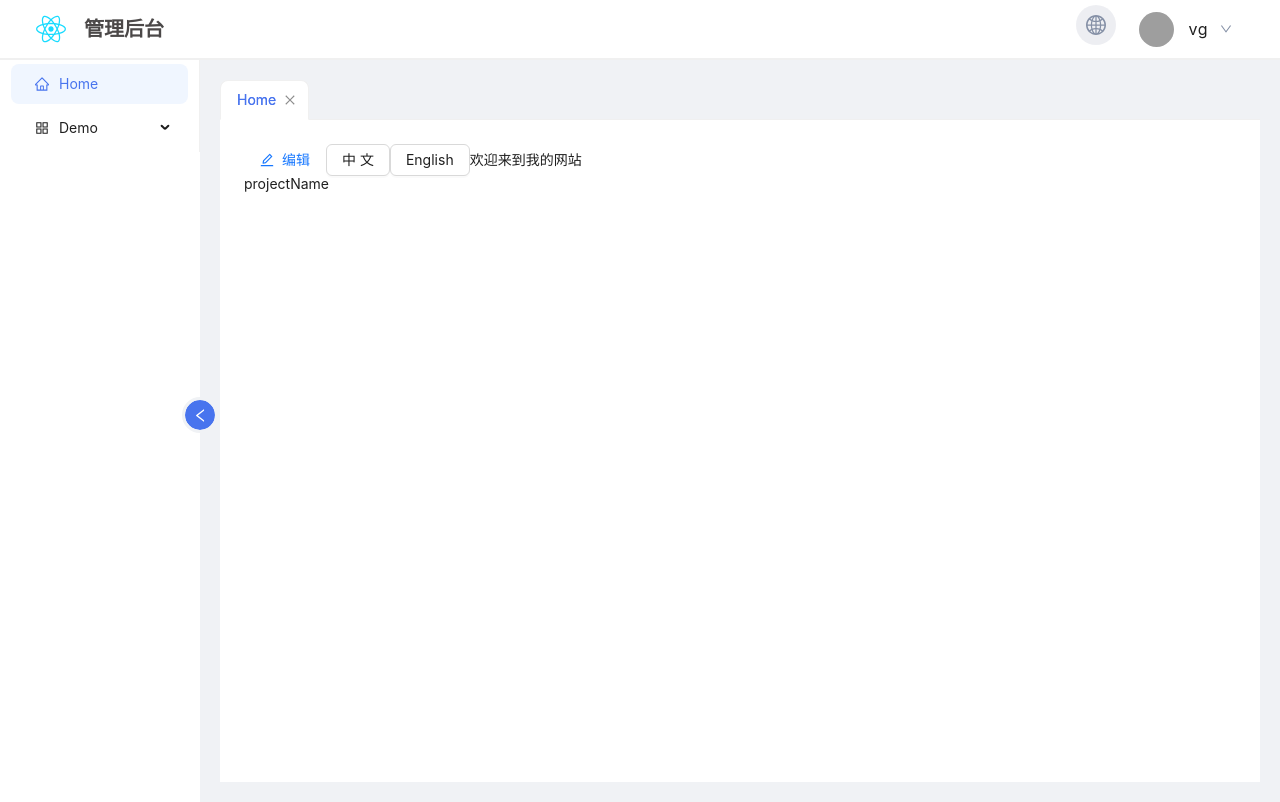
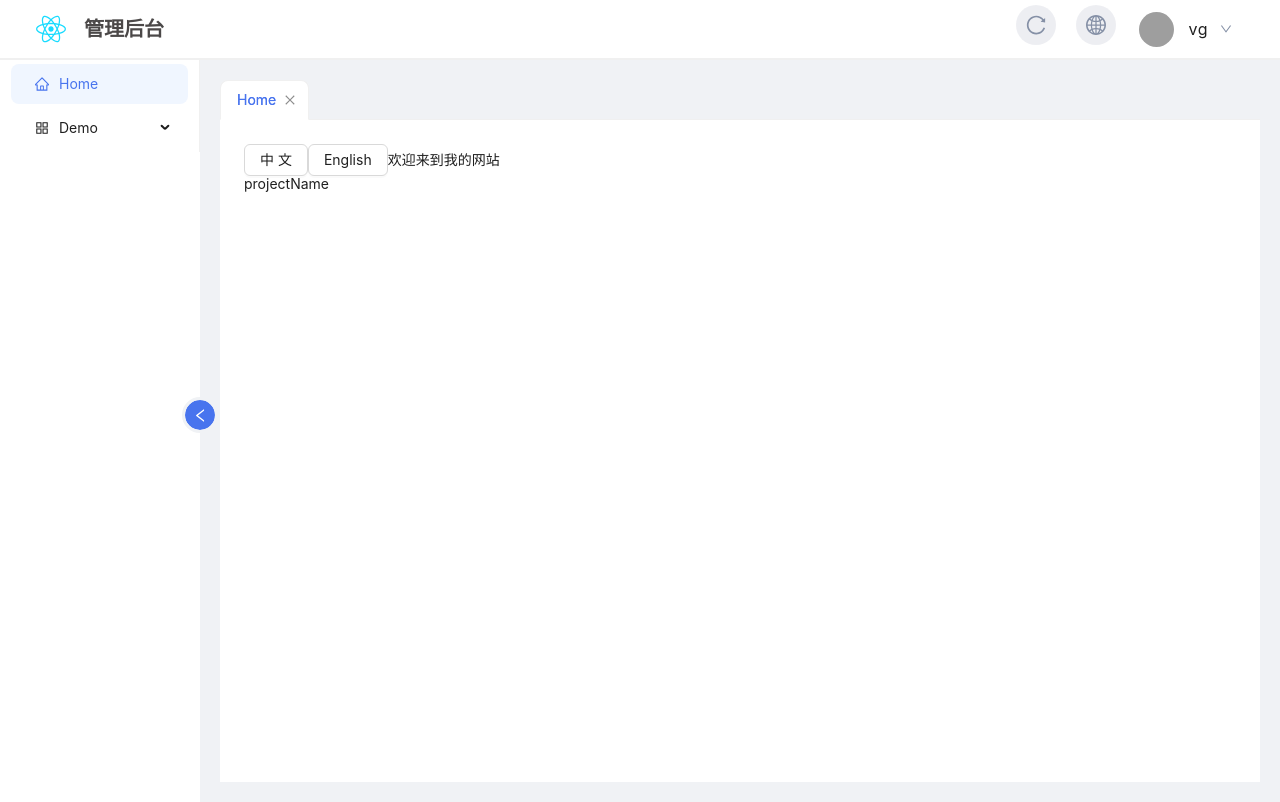
Before and after one commit to gi3636/react-vite-antd5-admin-template, a React (Vite) app: page /demo/pro-table in a window 1280 px wide. Built offline with nearby package versions, Linux system fonts and the light colour scheme; grey boxes are pictures that could not be loaded.

Commit message:
fix:添加刷新组件功能

```diff
--- a/src/components/ChangeLangBtn/ChangeLangBtn.tsx
+++ b/src/components/ChangeLangBtn/ChangeLangBtn.tsx
@@ -36,7 +36,7 @@ function ChangeLangBtn(props) {
     },
   ];
   return (
-    <div className={styles.langContainer}>
+    <div>
       <Dropdown menu={{ items }} placement='bottomRight' arrow>
         <GlobalOutlined className={styles.langBtn} style={{ fontSize: 20 }} />
       </Dropdown>
--- a/src/components/ChangeLangBtn/index.module.scss
+++ b/src/components/ChangeLangBtn/index.module.scss
@@ -3,7 +3,7 @@
   cursor: pointer;
   padding: 10px;
   border-radius: 50%;
-  color: #8590A6;
+  color: $icon-default-color;
   background: rgba($icon-default-color, 0.15);
 
   &:hover {
--- a/src/components/KeepAlive/KeepAlive.tsx
+++ b/src/components/KeepAlive/KeepAlive.tsx
@@ -1,20 +1,50 @@
 import { useRef, useEffect, useReducer, useMemo, memo, useState } from 'react';
 import { useLocation, useOutlet } from 'react-router-dom';
+import useForceUpdate from '@/hooks/useForceUpdate';
+import { emitter, EmitterType } from '@/utils/app-emitter';
+import { useNavigate } from 'react-router-dom';
 const KeepAlive = () => {
   const outlet = useOutlet();
   const { pathname } = useLocation();
   const componentList = useRef(new Map());
   const [activeKey, setActiveKey] = useState<string>('');
+  const contentRef = useRef(null);
+  const handleForceUpdate = useForceUpdate(); //强制刷新
+  const navigate = useNavigate();
 
   useEffect(() => {
     setActiveKey(pathname);
+  }, [pathname]);
+
+  /**
+   * 将当前路由的组件存储到componentList中,主要用在组件刷新
+   */
+  useEffect(() => {
     if (!componentList.current.has(pathname)) {
       componentList.current.set(pathname, outlet);
+      handleForceUpdate();
     }
+  });
+
+  /**
+   * 刷新当前路由的组件
+   */
+  const handleReload = () => {
+    componentList.current.delete(pathname);
+    navigate(pathname);
+  };
+
+  /**
+   * 监听全局刷新事件
+   */
+  useEffect(() => {
+    emitter.singleton(EmitterType.forceReload, () => {
+      handleReload();
+    });
   }, [pathname]);
 
   return (
-    <div>
+    <div ref={contentRef}>
       {Array.from(componentList.current).map(([key, component]) => (
         <div key={key}>
           <div style={{ display: key === activeKey ? 'block' : 'none', transition: 'all 0.3s ease' }}>{component}</div>
--- a/src/components/Layout/header/PageHeader.tsx
+++ b/src/components/Layout/header/PageHeader.tsx
@@ -5,6 +5,7 @@ import ChangeLangBtn from '@/components/ChangeLangBtn/ChangeLangBtn';
 import AvatarBtn from '@/components/Layout/header/component/avatar-btn/AvatarBtn';
 import { globalConfig } from '@/globalConfig';
 import logo from '@/assets/images/logo.svg';
+import ReloadBtn from '@/components/ReloadBtn/ReloadBtn';
 
 const { Header } = Layout;
 
@@ -27,6 +28,7 @@ function PageHeader() {
         <span style={{ marginLeft: 2 }}>{globalConfig.projectName}</span>
       </div>
       <div className={styles.rightContainer}>
+        <ReloadBtn />
         <ChangeLangBtn />
         <AvatarBtn />
       </div>
--- /dev/null
+++ b/src/components/ReloadBtn/ReloadBtn.tsx
@@ -0,0 +1,17 @@
+import React from 'react';
+import { ReloadOutlined } from '@ant-design/icons';
+import styles from './index.module.scss';
+import { emitter, EmitterType } from '@/utils/app-emitter';
+function ReloadBtn() {
+  const handleReload = () => {
+    console.log('刷新组件');
+    emitter.fire(EmitterType.forceReload);
+  };
+  return (
+    <div>
+      <ReloadOutlined className={styles.reloadBtn} onClick={handleReload} />
+    </div>
+  );
+}
+
+export default ReloadBtn;
--- /dev/null
+++ b/src/components/ReloadBtn/index.module.scss
@@ -0,0 +1,3 @@
+.reloadBtn{
+  @include btn();
+}
--- /dev/null
+++ b/src/hooks/useForceUpdate.tsx
@@ -0,0 +1,8 @@
+import { useState } from 'react';
+
+function useForceUpdate() {
+  let [value, setState] = useState(true);
+  return () => setState(!value);
+}
+
+export default useForceUpdate;
--- a/src/hooks/useWatchRef.tsx
+++ b/src/hooks/useWatchRef.tsx
@@ -1,8 +1,8 @@
-import React, { useEffect, useRef, useState } from 'react';
-import { set } from 'immutable';
+import React, { useEffect, useState } from 'react';
 
 export default function useWatchRef(ref) {
   const [refObj, setRefObj] = useState<any>(null);
+  let resize = null as any;
   const getWidthAndHeight = (e) => {
     const { width, height } = e.contentRect;
     if (width === refObj?.width && height === refObj?.height) return;
@@ -12,7 +12,7 @@ export default function useWatchRef(ref) {
 
   useEffect(() => {
     // 监听的函数
-    const resize = new ResizeObserver((e) => {
+    resize = new ResizeObserver((e) => {
       if (!Array.isArray(e) || !e.length) return;
       for (const ent of e) {
         getWidthAndHeight(ent);
@@ -22,7 +22,9 @@ export default function useWatchRef(ref) {
     resize.observe(ref?.current);
     // 及时销毁监听函数（重要!!!）
     return () => {
-      resize.unobserve(ref?.current);
+      if (ref.current) {
+        resize.unobserve(ref?.current);
+      }
     };
   });
 
--- a/src/pages/home/index.tsx
+++ b/src/pages/home/index.tsx
@@ -3,22 +3,12 @@ import { Button } from 'antd';
 import '../../components/Layout/index.less';
 import { useTranslation } from 'react-i18next';
 import { LanguageType } from '@/type';
-import { EditOutlined } from '@ant-design/icons';
-import { emitter, EmitterType } from '@/utils/app-emitter';
 
 const Home: React.FC = () => {
   const { t, i18n } = useTranslation();
 
   return (
     <div>
-      <Button
-        icon={<EditOutlined />}
-        type='link'
-        onClick={() => {
-          emitter.fire(EmitterType.showModal);
-        }}>
-        编辑
-      </Button>
       <Button
         onClick={() => {
           i18n.changeLanguage(LanguageType.Zh);
--- a/src/styles/global.scss
+++ b/src/styles/global.scss
@@ -1,2 +1,20 @@
 $primary-color: #4874ee;
 $icon-default-color: #8590A6;
+
+
+
+@mixin btn($color:$icon-default-color, $font-size: 20px, $hover: lighten($primary-color, 10%), $active: rgba($icon-default-color, 0.30)) {
+  cursor: pointer;
+  padding: 10px;
+  border-radius: 50%;
+  font-size: $font-size;
+  color: $color;
+  background: rgba($color, 0.15);
+  &:hover {
+    color: $hover;
+    background: rgba($hover, 0.1);
+  }
+  &:active {
+    background:$active
+  }
+}
--- a/src/utils/app-emitter.ts
+++ b/src/utils/app-emitter.ts
@@ -4,8 +4,7 @@ import { Emitter } from './emitter';
 
 export enum EmitterType {
   logout,
-  showModal,
-  cancelModal,
+  forceReload,
 }
 class AppEmitter extends Emitter {
   type = EmitterType;
```
